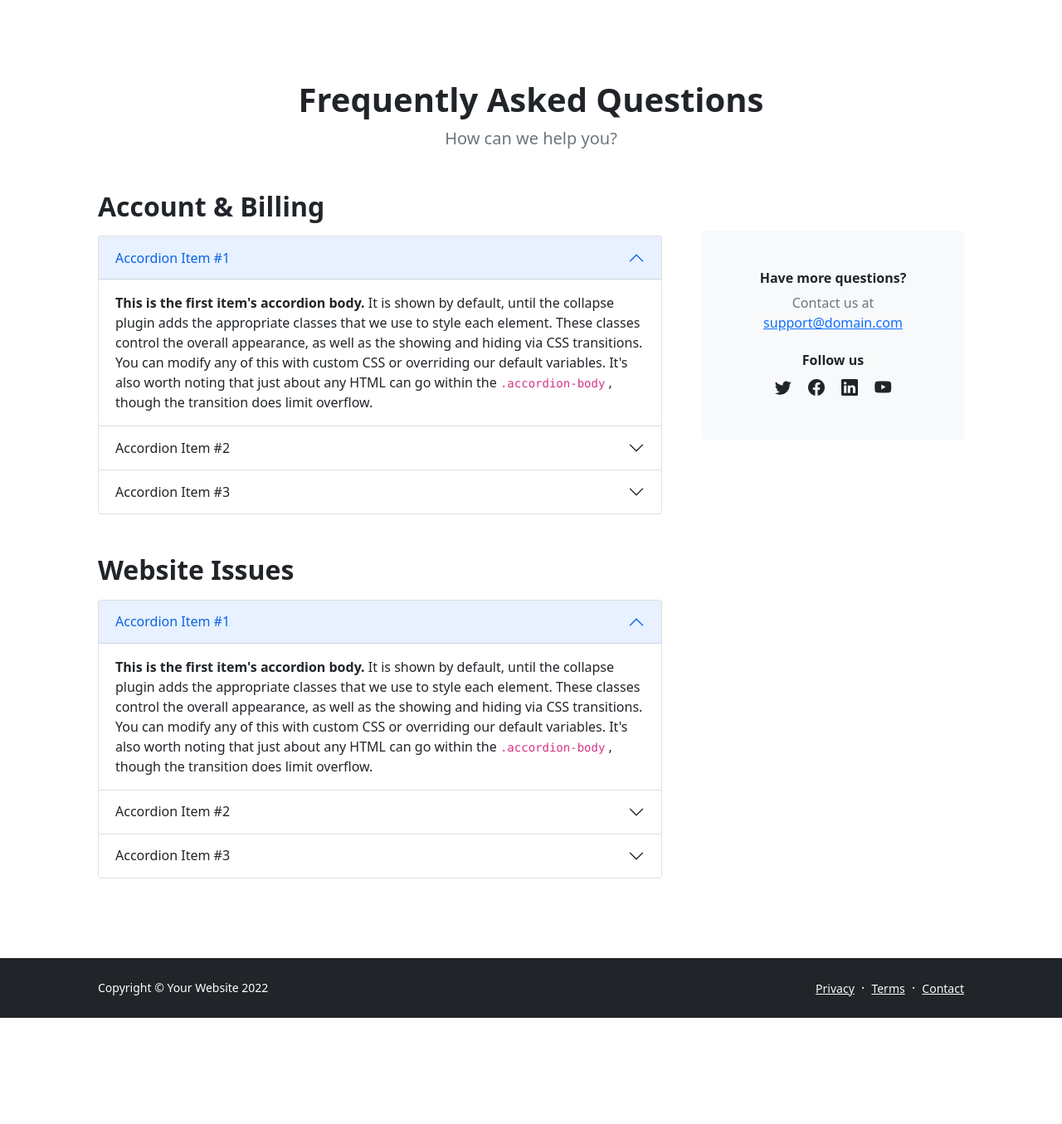
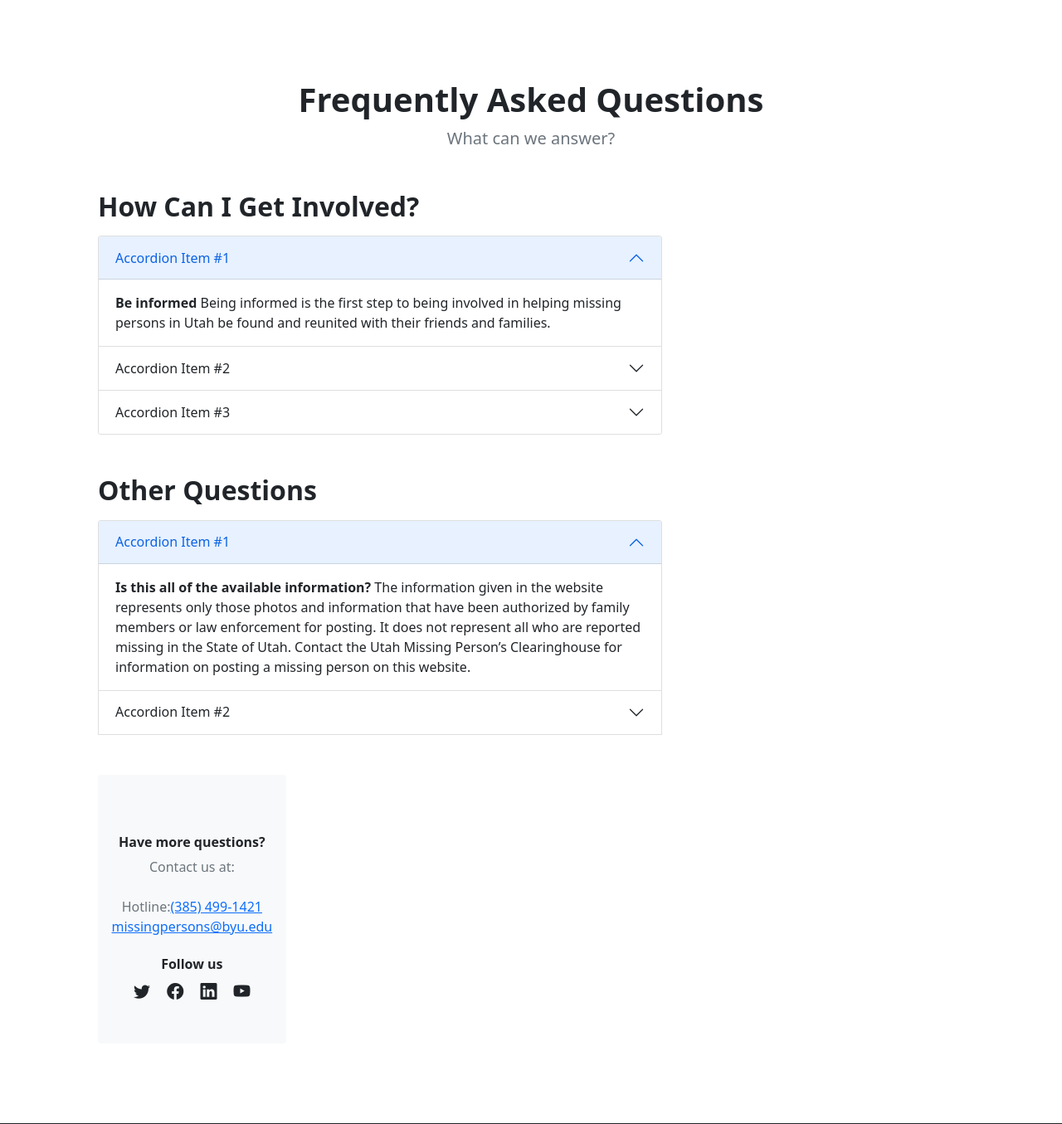
Before and after one commit to BZV83/missing-persons, a Django app: page /faq/ in a window 1280 px wide. Shown: the part 56-1411 px from the top of the page at 83% size. Before the commit the page ends 1283 px from the top, so only its background shows below. Run offline with Django 4.2, Linux system fonts and the light colour scheme; some libraries are stand-ins or nearby versions.

Commit message:
debug file and faq file

```diff
--- a/missing-persons/templates/pages/faq.html
+++ b/missing-persons/templates/pages/faq.html
@@ -6,21 +6,20 @@
                 <div class="container px-5 my-5">
                     <div class="text-center mb-5">
                         <h1 class="fw-bolder">Frequently Asked Questions</h1>
-                        <p class="lead fw-normal text-muted mb-0">How can we help you?</p>
+                        <p class="lead fw-normal text-muted mb-0">What can we answer?</p>
                     </div>
                     <div class="row gx-5">
                         <div class="col-xl-8">
                             <!-- FAQ Accordion 1-->
-                            <h2 class="fw-bolder mb-3">Account &amp; Billing</h2>
+                            <h2 class="fw-bolder mb-3">How Can I Get Involved?</h2>
                             <div class="accordion mb-5" id="accordionExample">
                                 <div class="accordion-item">
                                     <h3 class="accordion-header" id="headingOne"><button class="accordion-button" type="button" data-bs-toggle="collapse" data-bs-target="#collapseOne" aria-expanded="true" aria-controls="collapseOne">Accordion Item #1</button></h3>
                                     <div class="accordion-collapse collapse show" id="collapseOne" aria-labelledby="headingOne" data-bs-parent="#accordionExample">
                                         <div class="accordion-body">
-                                            <strong>This is the first item's accordion body.</strong>
-                                            It is shown by default, until the collapse plugin adds the appropriate classes that we use to style each element. These classes control the overall appearance, as well as the showing and hiding via CSS transitions. You can modify any of this with custom CSS or overriding our default variables. It's also worth noting that just about any HTML can go within the
-                                            <code>.accordion-body</code>
-                                            , though the transition does limit overflow.
+                                            <strong>Be informed</strong>
+                                            Being informed is the first step to being involved in helping missing persons in Utah be found and reunited with their friends and families.
+
                                         </div>
                                     </div>
                                 </div>
@@ -28,10 +27,8 @@
                                     <h3 class="accordion-header" id="headingTwo"><button class="accordion-button collapsed" type="button" data-bs-toggle="collapse" data-bs-target="#collapseTwo" aria-expanded="false" aria-controls="collapseTwo">Accordion Item #2</button></h3>
                                     <div class="accordion-collapse collapse" id="collapseTwo" aria-labelledby="headingTwo" data-bs-parent="#accordionExample">
                                         <div class="accordion-body">
-                                            <strong>This is the second item's accordion body.</strong>
-                                            It is hidden by default, until the collapse plugin adds the appropriate classes that we use to style each element. These classes control the overall appearance, as well as the showing and hiding via CSS transitions. You can modify any of this with custom CSS or overriding our default variables. It's also worth noting that just about any HTML can go within the
-                                            <code>.accordion-body</code>
-                                            , though the transition does limit overflow.
+                                            <strong>Contribute Information</strong>
+                                            If you happen to know any information about missing persons in Utah, please call the hotline provided below and provide all of the information that you can. Every piece of information helps.
                                         </div>
                                     </div>
                                 </div>
@@ -39,25 +36,21 @@
                                     <h3 class="accordion-header" id="headingThree"><button class="accordion-button collapsed" type="button" data-bs-toggle="collapse" data-bs-target="#collapseThree" aria-expanded="false" aria-controls="collapseThree">Accordion Item #3</button></h3>
                                     <div class="accordion-collapse collapse" id="collapseThree" aria-labelledby="headingThree" data-bs-parent="#accordionExample">
                                         <div class="accordion-body">
-                                            <strong>This is the third item's accordion body.</strong>
-                                            It is hidden by default, until the collapse plugin adds the appropriate classes that we use to style each element. These classes control the overall appearance, as well as the showing and hiding via CSS transitions. You can modify any of this with custom CSS or overriding our default variables. It's also worth noting that just about any HTML can go within the
-                                            <code>.accordion-body</code>
-                                            , though the transition does limit overflow.
+                                            <strong>Volunteer</strong>
+                                            Contribute your time and effort through volunteering. Contact the office using the phone number below to check volunteer availability and to schedule a time slot. We also provide proof of volunteer hours for students.
                                         </div>
                                     </div>
                                 </div>
                             </div>
                             <!-- FAQ Accordion 2-->
-                            <h2 class="fw-bolder mb-3">Website Issues</h2>
+                            <h2 class="fw-bolder mb-3">Other Questions</h2>
                             <div class="accordion mb-5 mb-xl-0" id="accordionExample2">
                                 <div class="accordion-item">
                                     <h3 class="accordion-header" id="headingOne"><button class="accordion-button" type="button" data-bs-toggle="collapse" data-bs-target="#collapseOne" aria-expanded="true" aria-controls="collapseOne">Accordion Item #1</button></h3>
                                     <div class="accordion-collapse collapse show" id="collapseOne" aria-labelledby="headingOne" data-bs-parent="#accordionExample2">
                                         <div class="accordion-body">
-                                            <strong>This is the first item's accordion body.</strong>
-                                            It is shown by default, until the collapse plugin adds the appropriate classes that we use to style each element. These classes control the overall appearance, as well as the showing and hiding via CSS transitions. You can modify any of this with custom CSS or overriding our default variables. It's also worth noting that just about any HTML can go within the
-                                            <code>.accordion-body</code>
-                                            , though the transition does limit overflow.
+                                            <strong>Is this all of the available information?</strong>
+                                            The information given in the website represents only those photos and information that have been authorized by family members or law enforcement for posting. It does not represent all who are reported missing in the State of Utah. Contact the Utah Missing Person’s Clearinghouse for information on posting a missing person on this website.
                                         </div>
                                     </div>
                                 </div>
@@ -65,36 +58,25 @@
                                     <h3 class="accordion-header" id="headingTwo"><button class="accordion-button collapsed" type="button" data-bs-toggle="collapse" data-bs-target="#collapseTwo" aria-expanded="false" aria-controls="collapseTwo">Accordion Item #2</button></h3>
                                     <div class="accordion-collapse collapse" id="collapseTwo" aria-labelledby="headingTwo" data-bs-parent="#accordionExample2">
                                         <div class="accordion-body">
-                                            <strong>This is the second item's accordion body.</strong>
-                                            It is hidden by default, until the collapse plugin adds the appropriate classes that we use to style each element. These classes control the overall appearance, as well as the showing and hiding via CSS transitions. You can modify any of this with custom CSS or overriding our default variables. It's also worth noting that just about any HTML can go within the
-                                            <code>.accordion-body</code>
-                                            , though the transition does limit overflow.
+                                            <strong>How do I report a missing person?</strong>
+                                        Please call the missing persons hotline down below
                                         </div>
                                     </div>
                                 </div>
-                                <div class="accordion-item">
-                                    <h3 class="accordion-header" id="headingThree"><button class="accordion-button collapsed" type="button" data-bs-toggle="collapse" data-bs-target="#collapseThree" aria-expanded="false" aria-controls="collapseThree">Accordion Item #3</button></h3>
-                                    <div class="accordion-collapse collapse" id="collapseThree" aria-labelledby="headingThree" data-bs-parent="#accordionExample2">
-                                        <div class="accordion-body">
-                                            <strong>This is the third item's accordion body.</strong>
-                                            It is hidden by default, until the collapse plugin adds the appropriate classes that we use to style each element. These classes control the overall appearance, as well as the showing and hiding via CSS transitions. You can modify any of this with custom CSS or overriding our default variables. It's also worth noting that just about any HTML can go within the
-                                            <code>.accordion-body</code>
-                                            , though the transition does limit overflow.
-                                        </div>
-                                    </div>
-                                </div>
-                            </div>
-                        </div>
+
                         <div class="col-xl-4">
                             <div class="card border-0 bg-light mt-xl-5">
                                 <div class="card-body p-4 py-lg-5">
                                     <div class="d-flex align-items-center justify-content-center">
                                         <div class="text-center">
-                                            <div class="h6 fw-bolder">Have more questions?</div>
+                                            <br />
+                                            <div class="h6 fw-bolder"> Have more questions?</div>
                                             <p class="text-muted mb-4">
-                                                Contact us at
+                                                Contact us at:
                                                 <br />
-                                                <a href="#!">support@domain.com</a>
+                                                <br />
+                                                Hotline:<a href="#!">(385) 499-1421 </a>
+                                                <a href="#!">missingpersons@byu.edu</a>
                                             </p>
                                             <div class="h6 fw-bolder">Follow us</div>
                                             <a class="fs-5 px-2 link-dark" href="#!"><i class="bi-twitter"></i></a>
```
